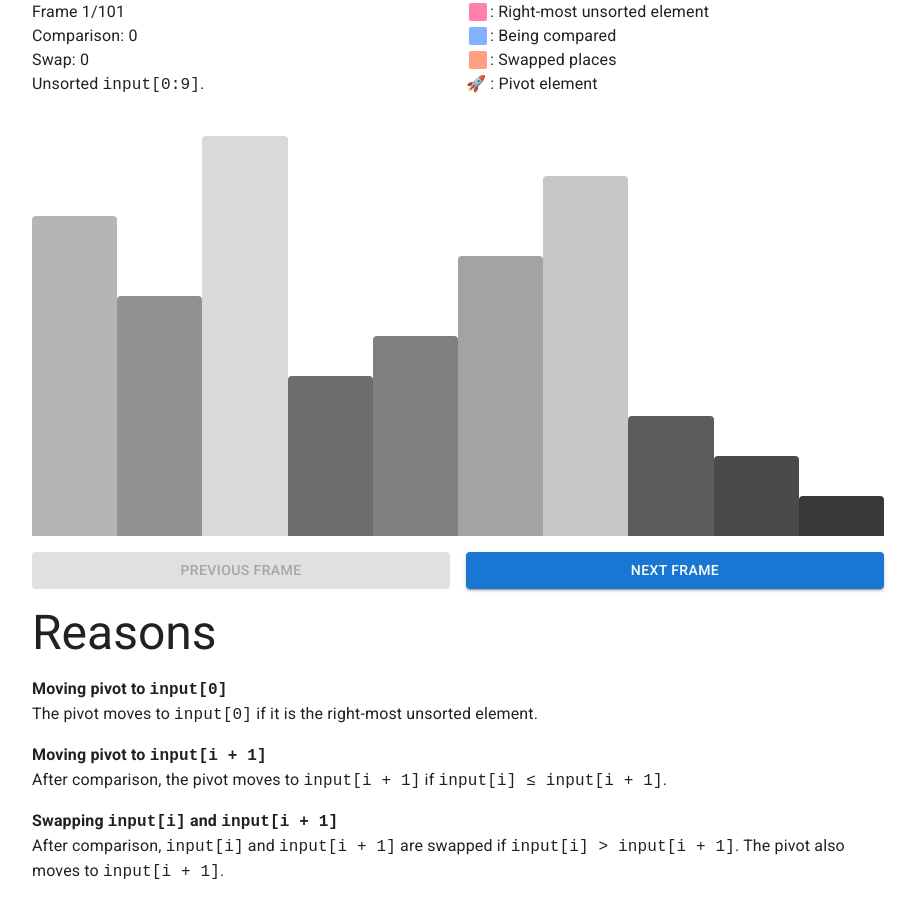
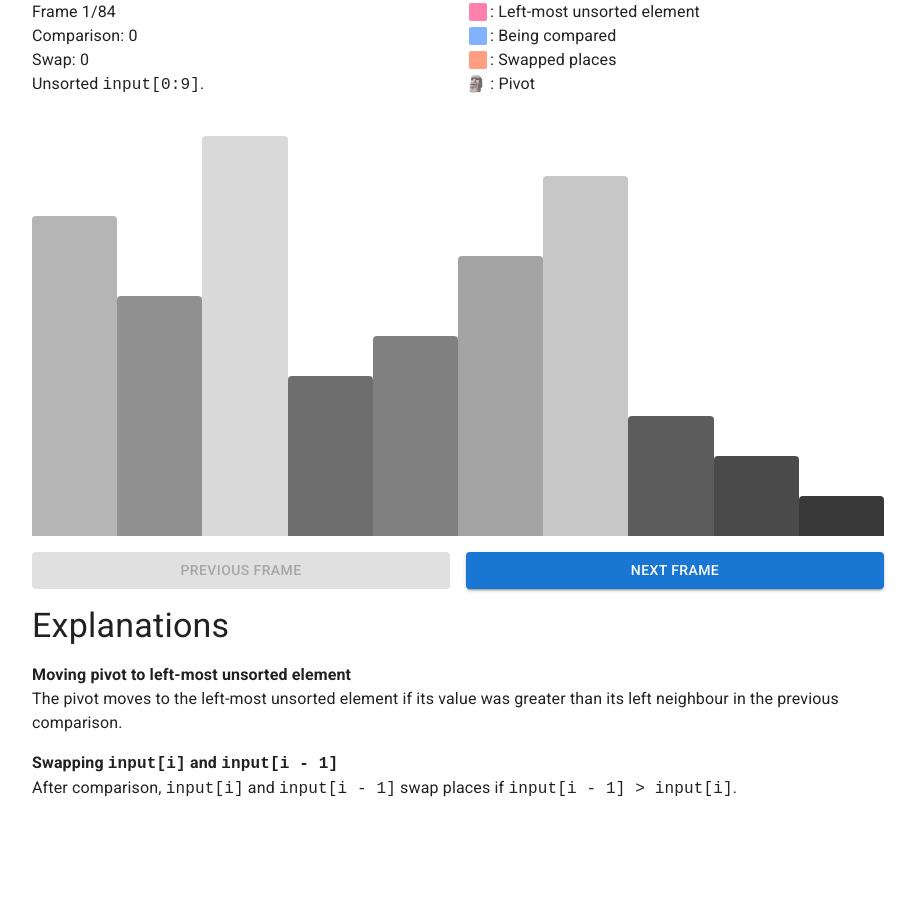
Before and after one commit to Eurydia/sorting-algorithm-visualizer, a React (Vite) app: page / in a window 1280 px wide. Shown: the part 240-1140 px from the top of the page, without its empty margins (182-1098 px from the left). After the commit the page ends 1057 px from the top, so only its background shows below. Built offline with nearby package versions, Linux system fonts and the light colour scheme.

Commit message:
improved explanation for insertion sort

```diff
--- a/src/App.tsx
+++ b/src/App.tsx
@@ -1,7 +1,7 @@
 import { FC, Fragment, useState } from "react";
 
 import "./styles/App.css";
-import "./styles/renderer-element.css";
+import "./styles/renderer.css";
 
 import {
 	Container,
@@ -19,8 +19,8 @@ import { RendererSelectionSort } from "./renderers/RendererSelectionSort";
 import { RendererMergeSort } from "./renderers/RendererMergeSort";
 import { RendererHeapSort } from "./renderers/RendererHeapSort";
 import { RendererQuickSort } from "./renderers/RendererQuickSort";
+import { RendererCountingSort } from "./renderers/RendererCountingSort";
 import { shuffle } from "renderers/helper/shuffle";
-import { RendererCountingSort } from "./renderers/RendererCountingSort";
 
 type TabPanelProps = {
 	index: number;
@@ -52,7 +52,7 @@ const generateDataset = (
 
 export const App = () => {
 	const [tabIndex, setTabIndex] =
-		useState<number>(0);
+		useState<number>(1);
 
 	const [dataset] = useState<number[]>(
 		generateDataset(10),
--- a/src/renderers/RendererBubbleSort/RendererBubbleSort.tsx
+++ b/src/renderers/RendererBubbleSort/RendererBubbleSort.tsx
@@ -101,12 +101,6 @@ export const RendererBubbleSort: FC<
 	}, [dataset]);
 
 	const onFrameAdvance = () => {
-		(
-			document.querySelector(
-				"#bubble-sort",
-			) as HTMLElement
-		).scrollIntoView();
-
 		if (frame === frameStates.length - 1) {
 			return;
 		}
@@ -117,12 +111,6 @@ export const RendererBubbleSort: FC<
 	};
 
 	const onFrameRewind = () => {
-		(
-			document.querySelector(
-				"#bubble-sort",
-			) as HTMLElement
-		).scrollIntoView();
-
 		if (frame === 0) {
 			return;
 		}
@@ -204,7 +192,7 @@ export const RendererBubbleSort: FC<
 					/>
 					<IconLabel
 						icon="🚀"
-						label="Pivot element"
+						label="Pivot"
 					/>
 				</Grid>
 				<Grid
@@ -214,10 +202,8 @@ export const RendererBubbleSort: FC<
 					<Grid
 						container
 						columns={size}
-						display="flex"
-						flexDirection="row"
-						alignItems="flex-end"
 						height={`${heightPx}px`}
+						className="renderer-container"
 					>
 						{currFrame.elementStates.map(
 							(value, index) => {
@@ -247,7 +233,8 @@ export const RendererBubbleSort: FC<
 				</Grid>
 				<Grid
 					item
-					xs={6}
+					xs={12}
+					sm={6}
 				>
 					<Button
 						fullWidth
@@ -260,7 +247,8 @@ export const RendererBubbleSort: FC<
 				</Grid>
 				<Grid
 					item
-					xs={6}
+					xs={12}
+					sm={6}
 				>
 					<Button
 						fullWidth
@@ -278,34 +266,20 @@ export const RendererBubbleSort: FC<
 					xs={12}
 				>
 					<Typography variant="h3">
-						Reasons
+						Explanations
 					</Typography>
 				</Grid>
 				<Grid
 					item
 					xs={12}
-					id="bubble-sort-move-pivot-to-left-most-element"
-				>
-					<Typography fontWeight="bold">
-						Moving pivot to <code>input[0]</code>
-					</Typography>
-					<Typography>
-						The pivot moves to{" "}
-						<code>input[0]</code> if it is the
-						right-most unsorted element.
-					</Typography>
-				</Grid>
-				<Grid
-					item
-					xs={12}
-					id="bubble-sort-move-pivot-to-next-element"
+					id="bubble-sort-additional-explanation-one"
 				>
 					<Typography fontWeight="bold">
 						Moving pivot to{" "}
 						<code>input[i + 1]</code>
 					</Typography>
 					<Typography>
-						After comparison, the pivot moves to{" "}
+						The pivot moves to{" "}
 						<code>input[i + 1]</code> if{" "}
 						<code>
 							input[i] &le; input[i + 1]
@@ -316,7 +290,7 @@ export const RendererBubbleSort: FC<
 				<Grid
 					item
 					xs={12}
-					id="bubble-sort-swap-elements"
+					id="bubble-sort-additional-explanation-two"
 				>
 					<Typography fontWeight="bold">
 						Swapping <code>input[i]</code> and{" "}
@@ -325,7 +299,7 @@ export const RendererBubbleSort: FC<
 					<Typography>
 						After comparison,{" "}
 						<code>input[i]</code> and{" "}
-						<code>input[i + 1]</code> are swapped
+						<code>input[i + 1]</code> swap places
 						if{" "}
 						<code>
 							input[i] &gt; input[i + 1]
@@ -334,6 +308,20 @@ export const RendererBubbleSort: FC<
 						<code>input[i + 1]</code>.
 					</Typography>
 				</Grid>
+				<Grid
+					item
+					xs={12}
+					id="bubble-sort-additional-explanation-three"
+				>
+					<Typography fontWeight="bold">
+						Moving pivot to <code>input[0]</code>
+					</Typography>
+					<Typography>
+						The pivot moves to{" "}
+						<code>input[0]</code> if it was the
+						right-most unsorted element.
+					</Typography>
+				</Grid>
 			</Grid>
 		</Box>
 	);
--- a/src/renderers/RendererBubbleSort/bubbleSort.tsx
+++ b/src/renderers/RendererBubbleSort/bubbleSort.tsx
@@ -71,13 +71,14 @@ export const bubbleSort = (
 
 			const a = dataset[i];
 			const b = dataset[i + 1];
+
 			if (b >= a) {
 				generateFrameState(
 					<Fragment>
 						Move pivot to{" "}
 						<code>input[{i + 1}]</code>. (
-						<Link href="#bubble-sort-move-pivot-to-next-element">
-							Reason
+						<Link href="#bubble-sort-additional-explanation-one">
+							Explanation
 						</Link>
 						)
 					</Fragment>,
@@ -100,8 +101,8 @@ export const bubbleSort = (
 				<Fragment>
 					Swapped <code>input[{i}]</code> and{" "}
 					<code>input[{i + 1}]</code>. (
-					<Link href="#bubble-sort-swap-elements">
-						Reason
+					<Link href="#bubble-sort-additional-explanation-two">
+						Explanation
 					</Link>
 					)
 				</Fragment>,
@@ -117,8 +118,24 @@ export const bubbleSort = (
 		generateFrameState(
 			<Fragment>
 				Move pivot to <code>input[0]</code>. (
-				<Link href="#bubble-sort-move-pivot-to-left-most-element">
-					Reason
+				<Link href="#bubble-sort-additional-explanation-three">
+					Explanation
+				</Link>
+				)
+			</Fragment>,
+			{
+				rightMostUnsortedElement:
+					size - offset - 2,
+				pivot: 0,
+				compared: [],
+				swapped: [],
+			},
+		);
+		generateFrameState(
+			<Fragment>
+				Move pivot to <code>input[0]</code>. (
+				<Link href="#bubble-sort-additional-explanation-three">
+					Explanation
 				</Link>
 				)
 			</Fragment>,
--- a/src/renderers/RendererInsertionSort/RendererInsertionSort.tsx
+++ b/src/renderers/RendererInsertionSort/RendererInsertionSort.tsx
@@ -2,8 +2,8 @@ import { FC, useState } from "react";
 import {
 	Button,
 	Box,
-	Stack,
 	Typography,
+	Grid,
 } from "@mui/material";
 import {
 	blue,
@@ -20,7 +20,6 @@ import {
 } from "./helper";
 
 type RendererElemenetProps = {
-	size: number;
 	maxValue: number;
 	value: number;
 
@@ -35,7 +34,6 @@ const RendererElement: FC<
 	const {
 		value,
 		maxValue,
-		size,
 
 		compared,
 		swapped,
@@ -45,18 +43,16 @@ const RendererElement: FC<
 
 	const height: number = (value / maxValue) * 100;
 
-	const width: number = (1 / size) * 100;
-
 	let bgColor: string = `hsl(0, 0%, ${
-		(value / maxValue) * 90
+		(value / maxValue) * 70 + 15
 	}%)`;
 
 	if (leftMostUnsortedElement) {
-		bgColor = pink.A100;
+		bgColor = pink["A100"];
 	}
 
 	if (compared) {
-		bgColor = blue.A100;
+		bgColor = blue["A100"];
 	}
 
 	if (swapped) {
@@ -64,18 +60,15 @@ const RendererElement: FC<
 	}
 
 	return (
-		<Box
-			display="flex"
-			alignItems="baseline"
-			justifyContent="center"
-			sx={{
-				width: `${width}%`,
-				height: `${height}%`,
-				backgroundColor: bgColor,
-			}}
+		<Grid
+			item
+			xs={1}
+			className="renderer-element"
+			bgcolor={bgColor}
+			height={`${height}%`}
 		>
 			{pivot ? "🗿" : ""}
-		</Box>
+		</Grid>
 	);
 };
 
@@ -129,8 +122,47 @@ export const RendererInsertionSort: FC<
 
 	return (
 		<Box>
-			<Stack spacing={2}>
-				<Box>
+			<Grid
+				container
+				spacing={2}
+			>
+				<Grid
+					item
+					xs={12}
+					id="insertion-sort"
+				>
+					<Typography variant="h3">
+						Insertion Sort
+					</Typography>
+				</Grid>
+				<Grid
+					item
+					xs={12}
+					sm={6}
+				>
+					<Typography variant="body1">
+						{`Frame ${frame + 1}/${
+							frameStates.length
+						}`}
+					</Typography>
+					<Typography variant="body1">
+						{`Comparison: ${currFrame.comparisonCount}`}
+					</Typography>
+					<Typography variant="body1">
+						{`Swap: ${currFrame.swapCount}`}
+					</Typography>
+					<Typography
+						variant="body1"
+						height="3rem"
+					>
+						{currFrame.frameDescription}
+					</Typography>
+				</Grid>
+				<Grid
+					item
+					xs={12}
+					sm={6}
+				>
 					<IconLabel
 						label="Left-most unsorted element"
 						icon={
@@ -160,32 +192,16 @@ export const RendererInsertionSort: FC<
 						icon="🗿"
 						label="Pivot"
 					/>
-				</Box>
-				<Box>
-					<Typography variant="body1">
-						{`Frame ${frame + 1}/${
-							frameStates.length
-						}`}
-					</Typography>
-					<Typography variant="body1">
-						{`Comparison: ${currFrame.comparisonCount}`}
-					</Typography>
-					<Typography variant="body1">
-						{`Swap: ${currFrame.swapCount}`}
-					</Typography>
-					<Typography variant="body1">
-						{currFrame.frameDescription}
-					</Typography>
-				</Box>
-
-				<Box
-					display="flex"
-					flexDirection="row"
-					alignItems="flex-end"
-					sx={{
-						width: "100%",
-						height: `${heightPx}px`,
-					}}
+				</Grid>
+				<Grid
+					item
+					xs={12}
+				>
+					<Grid
+						container
+						columns={size}
+						className="renderer-container"
+						height={`${heightPx}px`}
 					>
 						{currFrame.elementStates.map(
 							(value, index) => {
@@ -193,7 +209,6 @@ export const RendererInsertionSort: FC<
 									<RendererElement
 										key={`key-${index}`}
 										maxValue={maxValue}
-									size={size}
 										value={value}
 										compared={currFrame.compared.includes(
 											index,
@@ -212,10 +227,12 @@ export const RendererInsertionSort: FC<
 								);
 							},
 						)}
-				</Box>
-				<Stack
-					direction="row"
-					spacing={2}
+					</Grid>
+				</Grid>
+				<Grid
+					item
+					xs={12}
+					sm={6}
 				>
 					<Button
 						fullWidth
@@ -225,6 +242,12 @@ export const RendererInsertionSort: FC<
 					>
 						Previous Frame
 					</Button>
+				</Grid>
+				<Grid
+					item
+					xs={12}
+					sm={6}
+				>
 					<Button
 						fullWidth
 						variant="contained"
@@ -235,8 +258,52 @@ export const RendererInsertionSort: FC<
 					>
 						Next Frame
 					</Button>
-				</Stack>
-			</Stack>
+				</Grid>
+				<Grid
+					item
+					xs={12}
+				>
+					<Typography variant="h4">
+						Explanations
+					</Typography>
+				</Grid>
+				<Grid
+					item
+					xs={12}
+					id="insertion-sort-additional-explanation-one"
+				>
+					<Typography fontWeight="bold">
+						Moving pivot to left-most unsorted
+						element
+					</Typography>
+					<Typography>
+						The pivot moves to the left-most
+						unsorted element if its value was
+						greater than its left neighbour in the
+						previous comparison.
+					</Typography>
+				</Grid>
+				<Grid
+					item
+					xs={12}
+					id="insertion-sort-additional-explanation-two"
+				>
+					<Typography fontWeight="bold">
+						Swapping <code>input[i]</code> and{" "}
+						<code>input[i - 1]</code>
+					</Typography>
+					<Typography>
+						After comparison,{" "}
+						<code>input[i]</code> and{" "}
+						<code>input[i - 1]</code> swap places
+						if{" "}
+						<code>
+							input[i - 1] &gt; input[i]
+						</code>
+						.
+					</Typography>
+				</Grid>
+			</Grid>
 		</Box>
 	);
 };
--- a/src/renderers/RendererInsertionSort/helper.tsx
+++ b/src/renderers/RendererInsertionSort/helper.tsx
@@ -1,3 +1,4 @@
+import { Link } from "@mui/material";
 import { Fragment, ReactNode } from "react";
 
 type IndexDetails = {
@@ -53,24 +54,8 @@ export const insertionSort = (
 		pivotIndex < size;
 		pivotIndex++
 	) {
-		generateFrameState(
-			<Fragment>
-				Consider <code>input[{pivotIndex}]</code>{" "}
-				as pivot.
-			</Fragment>,
-			{
-				compared: [],
-				swapped: [],
-				leftMostUnsortedElement: pivotIndex,
-				pivot: pivotIndex,
-			},
-		);
-
 		let mover: number = pivotIndex;
-		while (
-			mover > 0 &&
-			dataset[mover - 1] > dataset[mover]
-		) {
+		while (mover > 0) {
 			comparisonCount++;
 			generateFrameState(
 				<Fragment>
@@ -84,6 +69,9 @@ export const insertionSort = (
 					pivot: mover,
 				},
 			);
+			if (dataset[mover] >= dataset[mover - 1]) {
+				break;
+			}
 
 			const a: number = dataset[mover];
 			const b: number = dataset[mover - 1];
@@ -94,7 +82,11 @@ export const insertionSort = (
 			generateFrameState(
 				<Fragment>
 					Swapped <code>input[{mover}]</code> and{" "}
-					<code>input[{mover - 1}]</code>.
+					<code>input[{mover - 1}]</code>. (
+					<Link href="#insertion-sort-additional-explanation-two">
+						Explanation
+					</Link>
+					)
 				</Fragment>,
 				{
 					compared: [],
@@ -103,12 +95,26 @@ export const insertionSort = (
 					pivot: mover - 1,
 				},
 			);
+
 			mover--;
 		}
 
-		if (mover === 0) {
-			continue;
-		}
+		generateFrameState(
+			<Fragment>
+				Moves pivot to the left-most unsorted
+				element. (
+				<Link href="#insertion-sort-additional-explanation-one">
+					Explanation
+				</Link>
+				)
+			</Fragment>,
+			{
+				compared: [],
+				swapped: [],
+				leftMostUnsortedElement: pivotIndex + 1,
+				pivot: pivotIndex + 1,
+			},
+		);
 	}
 
 	generateFrameState(
--- a/src/styles/App.css
+++ b/src/styles/App.css
@@ -3,7 +3,7 @@ html {
 }
 
 code {
-	word-break: keep-all;
+	white-space: nowrap;
 }
 
 :target {
--- a/src/styles/renderer-element.css
+++ b/src/styles/renderer.css
@@ -1,7 +1,12 @@
+.renderer-container {
+	display: flex;
+	flex-direction: row;
+	align-items: flex-end;
+}
+
 .renderer-element {
 	display: flex;
 	align-items: flex-start;
 	justify-content: center;
 	border-radius: 0.25rem 0.25rem 0 0;
-	background: red;
 }
```
Lines whose indentation alone changed are shown as unchanged.
